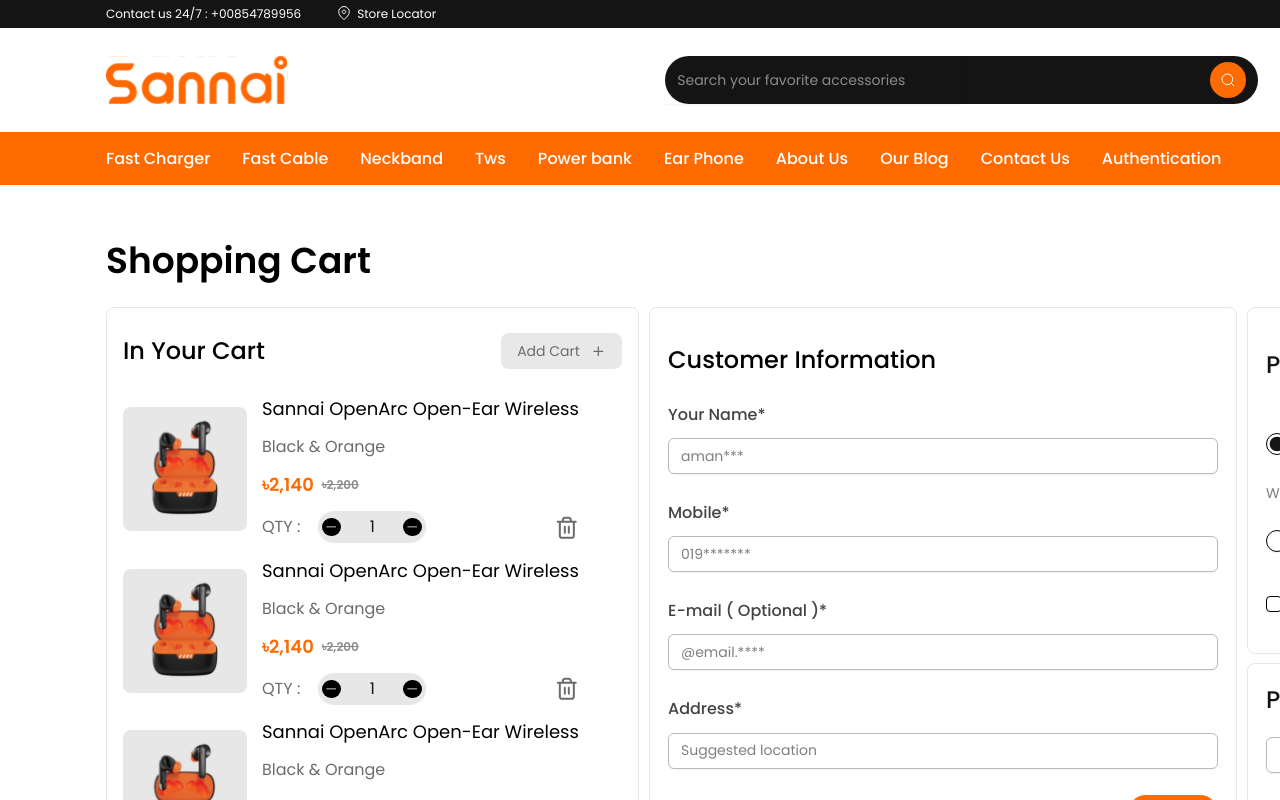
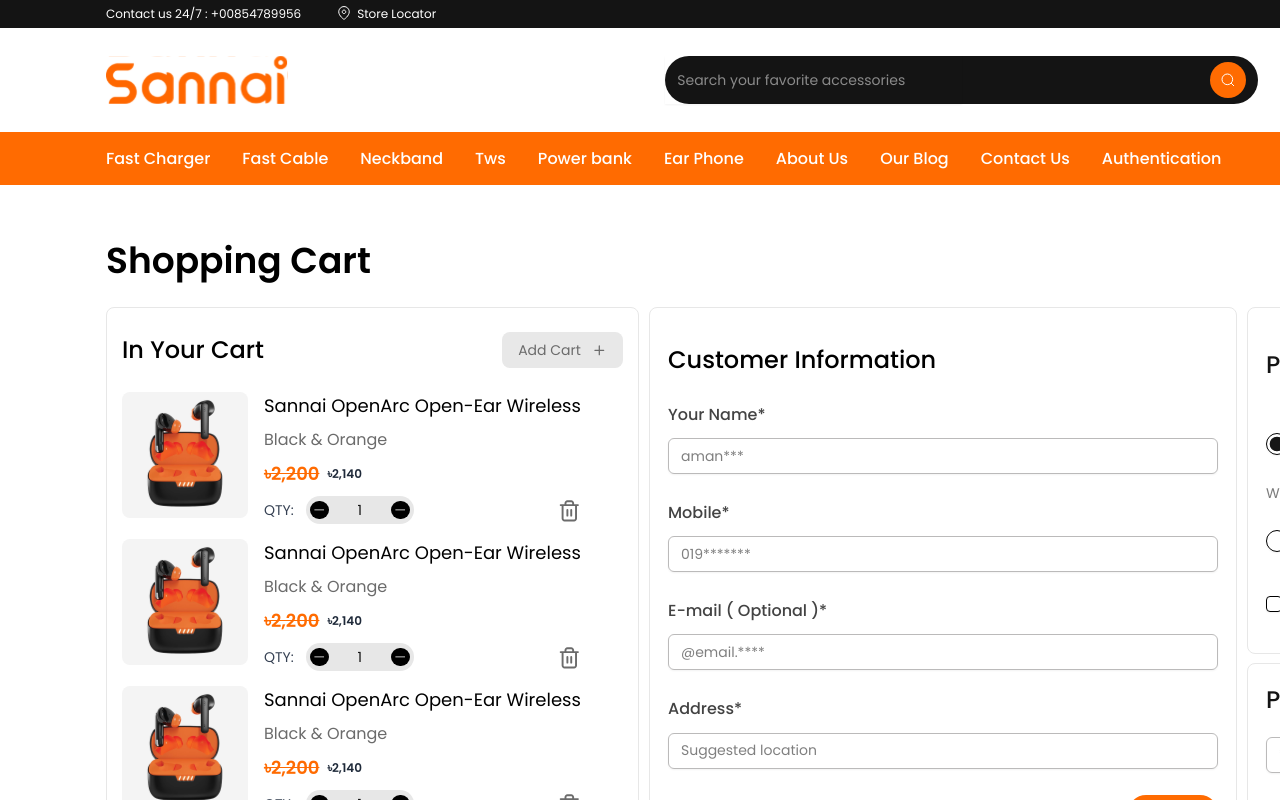
Before and after one commit to Fabiha15/techdyno-task, a Next.js app: page / in a window 1280 px wide. Shown: the top 800 px of the page. Built offline with nearby package versions, Linux system fonts and the light colour scheme.

Commit message:
fixed some design

```diff
--- a/src/components/hero/Cart.tsx
+++ b/src/components/hero/Cart.tsx
@@ -1,12 +1,12 @@
-import { Button } from '@/components/ui/button';
-import { cartData } from '@/lib/data';
-import Product from '@/lib/type';
-import Image from 'next/image';
-import React from 'react'
+import { Button } from "@/components/ui/button";
+import { cartData } from "@/lib/data";
+import Product from "@/lib/type";
+import Image from "next/image";
+import React from "react";
 
 export const Cart = () => {
   return (
-     <div className="flex flex-col w-[533px] px-[16px] py-[25px] border border-black-50 rounded-md">
+    <div className="flex flex-col w-[533px] px-[15px] py-[24px] border border-black-50 rounded-md max-h-max">
       <div className="flex items-center justify-between ">
         <p className="text-2xl font-medium text-black">In Your Cart</p>
         <Button className="w-[121px] px-4 py-[10px]  bg-gray-50">
@@ -30,29 +30,131 @@
           </div>
         </Button>
       </div>
-          <div className="grid mt-[26px] gap-[13.56px] ">
+      <div className="grid mt-6 gap-[15px] ">
+        {cartData &&
+          cartData.map((item: Product) => (
+            <div key={item.id} className="flex  gap-4  ">
+              {/* Product Image */}
+              <div className=" bg-white-400 relative w-[126px] h-[126px]  rounded-md flex items-center justify-center p-[7px]">
+                {/* <div className="relative w-[124px] h-[124px]"> */}
+                <Image src={item.image} alt={item.name} fill />
+                {/* </div> */}
+              </div>
+
+              {/* Product Details */}
+              <div className="flex flex-col justify-between  gap-2">
+                <p className="text-lg font-normal text-black">{item.name}</p>
+                <p className="text-base font-normal text-white-900">
+                  {item.description}
+                </p>
+
+                {/* Price */}
+                <div className="flex items-center gap-2">
+                  <p className="text-lg font-semibold text-orange-500 line-through">
+                    {item.prevPrice}
+                  </p>
+                  <p className="text-xs font-semibold text-gray-800">
+                    {item.newPrice}
+                  </p>
+                </div>
+
+                {/* Quantity & Delete */}
+                <div className="flex items-center justify-between">
+                  {/* Quantity Selector */}
+                  <div className="flex items-center gap-3">
+                    <span className="text-sm font-normal text-gray-700">
+                      QTY:
+                    </span>
+                    <div className="flex items-center justify-between w-[108px] p-1 bg-black-50 rounded-full">
+                      {/* Minus */}
+                      <div className="w-[19px] h-[18px] flex items-center justify-center bg-black rounded-full">
+                        <svg
+                          xmlns="http://www.w3.org/2000/svg"
+                          width="11"
+                          height="2"
+                          viewBox="0 0 11 2"
+                          fill="none"
+                        >
+                          <path
+                            d="M0.791748 0.864075H9.63104"
+                            stroke="white"
+                            strokeWidth="0.777778"
+                            strokeLinecap="round"
+                            strokeLinejoin="round"
+                          />
+                        </svg>
+                      </div>
+
+                      {/* Quantity */}
+                      <p className="text-sm font-normal text-gray-500">
+                        {item.quantity}
+                      </p>
+
+                      {/* Plus */}
+                      <div className="w-[19px] h-[18px] flex items-center justify-center bg-black rounded-full">
+                        <svg
+                          xmlns="http://www.w3.org/2000/svg"
+                          width="11"
+                          height="2"
+                          viewBox="0 0 11 2"
+                          fill="none"
+                        >
+                          <path
+                            d="M0.791748 0.864075H9.63104"
+                            stroke="white"
+                            strokeWidth="0.777778"
+                            strokeLinecap="round"
+                            strokeLinejoin="round"
+                          />
+                        </svg>
+                      </div>
+                    </div>
+                  </div>
+
+                  {/* Delete Icon */}
+                  <div className="w-6 h-6 flex items-center justify-center">
+                    <svg
+                      xmlns="http://www.w3.org/2000/svg"
+                      width="25"
+                      height="25"
+                      viewBox="0 0 25 25"
+                      fill="none"
+                    >
+                      <path
+                        d="M3.82251 6.86407H5.82251M5.82251 6.86407H21.8225M5.82251 6.86407V20.8641C5.82251 21.3945 6.03322 21.9032 6.4083 22.2783C6.78337 22.6534 7.29208 22.8641 7.82251 22.8641H17.8225C18.3529 22.8641 18.8617 22.6534 19.2367 22.2783C19.6118 21.9032 19.8225 21.3945 19.8225 20.8641V6.86407H5.82251ZM8.82251 6.86407V4.86407C8.82251 4.33364 9.03322 3.82493 9.4083 3.44986C9.78337 3.07479 10.2921 2.86407 10.8225 2.86407H14.8225C15.3529 2.86407 15.8617 3.07479 16.2367 3.44986C16.6118 3.82493 16.8225 4.33364 16.8225 4.86407V6.86407M10.8225 11.8641V17.8641M14.8225 11.8641V17.8641"
+                        stroke="#6B6B6B"
+                        strokeWidth="2"
+                        strokeLinecap="round"
+                        strokeLinejoin="round"
+                      />
+                    </svg>
+                  </div>
+                </div>
+              </div>
+            </div>
+          ))}
+      </div>
+      {/* <div className="grid h-[124px] border2 mt-[26px] gap-[13.56px] ">
         {cartData &&
           cartData.map((item: Product) => {
             return (
-                  <div key={item.id} className="flex items-center gap-[15px]">
-                    <div className="w-[124px] h-[124px] p-[7px] bg-black-50 rounded-md">
+              <div key={item.id} className="flex   gap-[15px]">
+                <div className="w-[124px]  h-[124px]  bg-black-50 rounded-md">
                   <div className="h-[110px] w-[110px] relative">
                     <Image src={item.image} alt="product" fill />
                   </div>
                 </div>
-                    <div className="flex flex-col gap-3">
-                      <p className="text-lg font-normal text-black">
-                        {item.name}
-                      </p>
+                <div className="flex  h-[124px] border-2 border-black p-0 flex-col gap-3">
+                  <p className="text-lg font-normal text-black">{item.name}</p>
                   <p className="text-base font-normal text-white-900">
                     {item.description}
                   </p>
                   <div className="flex items-center gap-2">
-                        <p className="text-lg font-semibold text-orange-500 ">
+                    <p className="text-lg font-semibold text-orange-500 line-through">
+                      {item.prevPrice}
+                    </p>
+                    <p className="text-xs font-semibold text-white-800">
                       {item.newPrice}
-                        </p>
-                        <p className="text-xs font-semibold text-white-800 line-through">
-                          {item.prevPrice}
                     </p>
                   </div>
                   <div className="flex items-center justify-between">
@@ -120,7 +222,7 @@
               </div>
             );
           })}
+      </div> */}
     </div>
-        </div>
-  )
-}
+  );
+};
```
Lines whose indentation alone changed are shown as unchanged.
